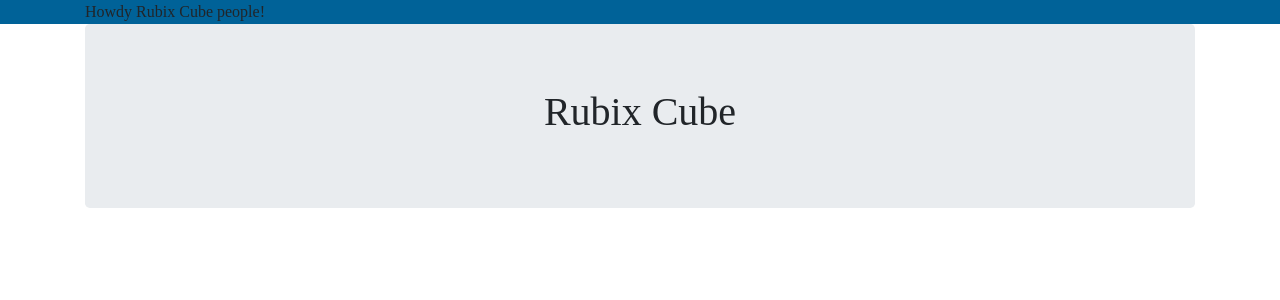
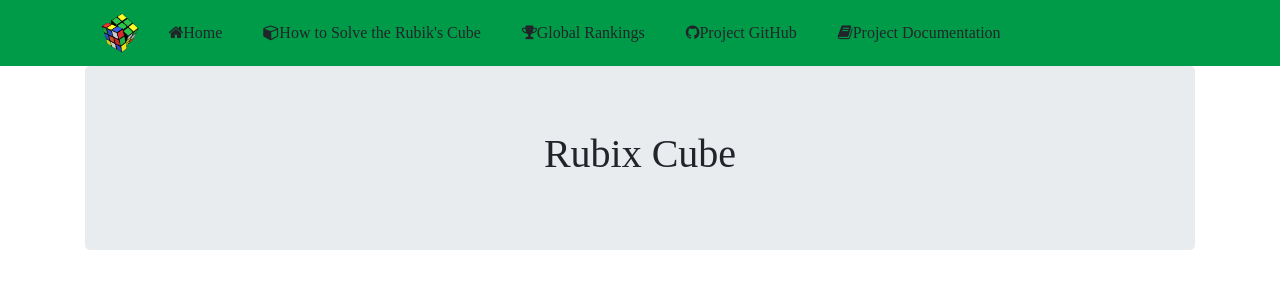
Before and after one commit to dgrethlein/RubixCube, a Flask app: page / in a window 1280 px wide. Shown: the top 300 px of the page. Run offline with Flask 2, Linux system fonts and the light colour scheme; some libraries are stand-ins or nearby versions.

Commit message:
Rough header and favicon info developed for site

```diff
--- a/public/css/main.css
+++ b/public/css/main.css
@@ -10,5 +10,9 @@
 header {
     font-family: "Montserrat";
     font-size: 1rem;
-    background: #006298;
+    background: #009b48;
 }
+
+.nav_item {
+    padding-left: 15px;
+}
--- a/templates/base.html
+++ b/templates/base.html
@@ -11,6 +11,8 @@
     <meta name="viewport" content="width=device-width, initial-scale=1, shrink-to-fit=no">
 
     <link href="/lib/bootstrap/css/bootstrap.min.css" rel="stylesheet">
+    <link href="/lib/bootstrap/css/bootstrap-social.css" rel="stylesheet">
+    <link rel="stylesheet" href="https://cdnjs.cloudflare.com/ajax/libs/font-awesome/4.7.0/css/font-awesome.min.css">
     <link href="/css/main.css" rel="stylesheet">
 
     <script src="/lib/jquery/jquery-3.3.1.min.js"></script>
@@ -37,7 +39,46 @@
 
     <header>
         <div class="container">
-            Howdy Rubix Cube people!
+            <div class="row">
+                <div class="col-sm">
+                    <nav class="navbar navbar-expand-md navbar-dark">
+                        <a class="navbar-brand" href="/"><img src="img/twisty_cube.png" style="max-height: 40px;"></a>
+                        <button class="navbar-toggler" type="button" data-toggle="collapse" data-target="#navbarSupportedContent"
+                            aria-controls="navbarSupportedContent" aria-expanded="false" aria-label="Toggle navigation">
+                            <span class="navbar-toggler-icon"></span>
+                        </button>
+
+                        <div class="collapse navbar-collapse" id="navbarSupportedContent">
+                            <ul class="navbar-nav mr-auto">
+                                <li class="nav-item{% if active == 'Home' %} active{% endif %}">
+                                    <a class="btn btn-block btn-social btn-bitbucket" href="/">
+                                        <span class="fa fa-home"></span>Home
+                                    </a>
+                                </li>
+                                <li class="nav_item">
+                                    <a class="btn btn-block btn-social btn-pinterest" href="https://ruwix.com/the-rubiks-cube/how-to-solve-the-rubiks-cube-beginners-method/">
+                                        <span class="fa fa-cube"></span>How to Solve the Rubik's Cube
+                                    </a>
+                                </li>
+                                <li class="nav_item">
+                                    <a class="btn btn-block btn-social btn-openid" href="https://www.worldcubeassociation.org/results/rankings/333/single">
+                                        <span class="fa fa-trophy"></span>Global Rankings
+                                    </a>
+                                </li>
+                                <li class="nav_item">
+                                    <a class="btn btn-block btn-social btn-github" href="https://github.com/dgrethlein/RubixCube">
+                                        <span class="fa fa-github"></span>Project GitHub
+                                    </a>
+                                </li>
+                                <li class="nav_item">
+                                    <a class="btn btn-block btn-social btn-soundcloud" href="https://dgrethlein.github.io/RubixCube/">
+                                        <span class="fa fa-book"></span>Project Documentation
+                                    </a>
+                                </li>
+                            </ul>
+                    </nav>
+                </div>
+            </div>
         </div>
     </header>
 
```
Also changed, not shown: public/img/twisty_cube.png (added).
